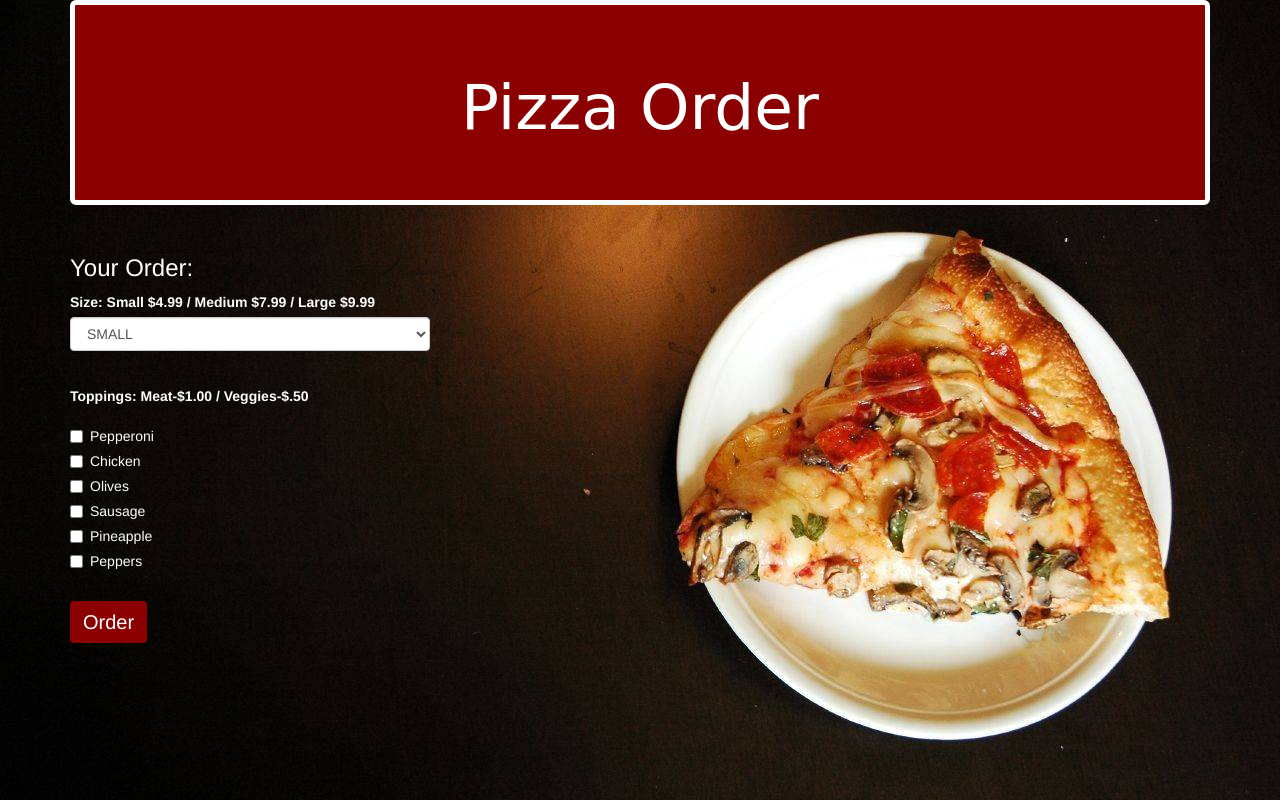
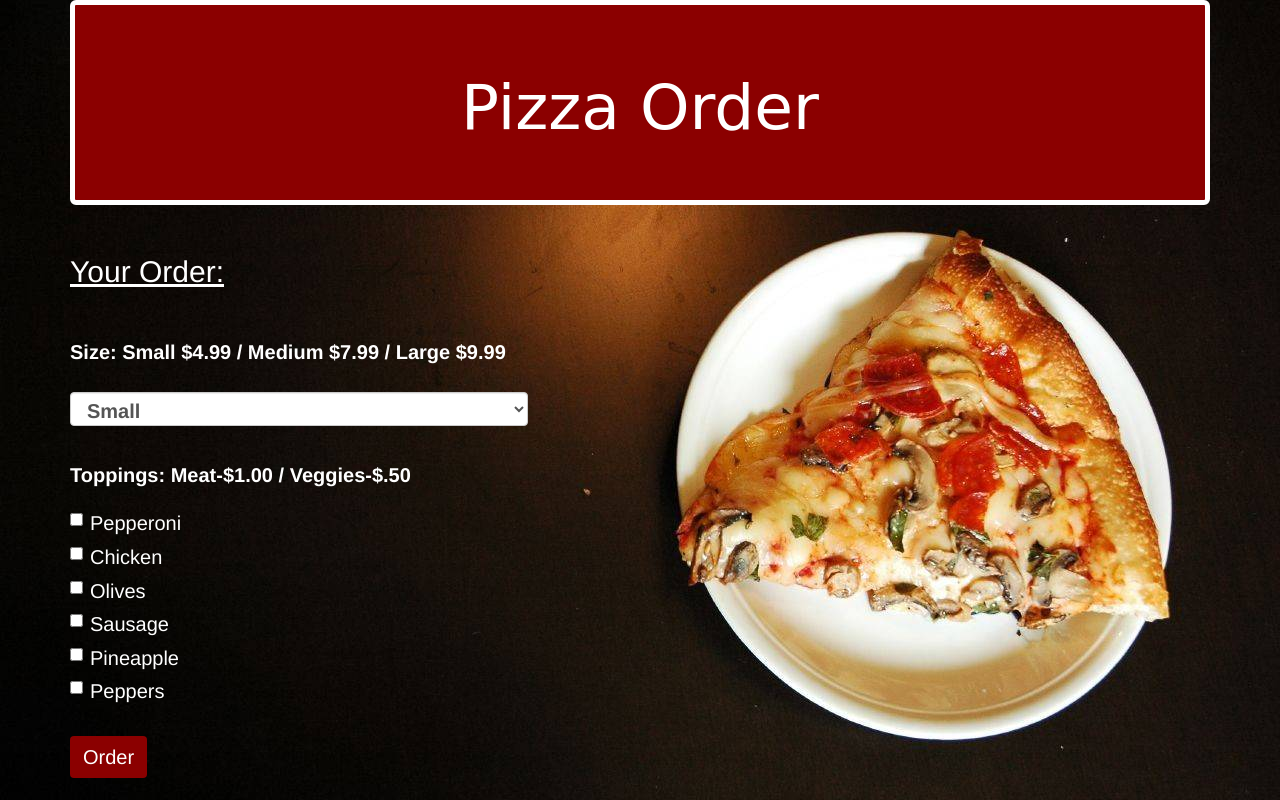
Before and after one commit to jkiyabu/code-review4, a plain HTML site: page index.html in a window 1280 px wide. Drawn offline with Linux system fonts and the light colour scheme.

Commit message:
add more css styling

```diff
--- a/css/styles.css
+++ b/css/styles.css
@@ -20,6 +20,28 @@
   font-family: cursive;
 }
 
+h1 {
+  font-size: 80px;
+}
+
+p {
+  font-size: 20px;
+}
+
+h3 {
+  font-size: 30px;
+  text-decoration: underline;
+}
+
+label {
+  font-size: 20px;
+}
+
+#size {
+  font-size: 20px;
+  font-weight: bold;
+}
+
 body {
   background-color: lightyellow;
   color: white;
--- a/index.html
+++ b/index.html
@@ -14,15 +14,19 @@
         <h1>Pizza Order</h1>
       </div>
       <div class="row">
-        <div class="col-md-4">
+        <div class="col-md-5">
           <form id="pizza-order">
             <h3>Your Order:</h3>
+            <br>
+            <br>
             <div class="form-group">
               <label for="size">Size: Small $4.99 / Medium $7.99 / Large $9.99</label>
+              <br>
+              <br>
               <select class="form-control" id="size">
-                <option>SMALL</option>
-                <option>MEDIUM</option>
-                <option>LARGE</option>
+                <option>Small</option>
+                <option>Medium</option>
+                <option>Large</option>
               </select>
             </div>
             <br>
@@ -74,6 +78,7 @@
         <div class="col-md-6">
           <div id="price1">
             <h3>Your Price:</h3>
+            <br>
             <p>You ordered a <span class="size-order"></span> pizza.</p>
             <p><span id="meat"></span></p>
             <p><span id="veggies"></span></p>
@@ -83,6 +88,7 @@
           </div>
           <div id="price2">
             <h3>Your Price:</h3>
+            <br>
             <p>You ordered a <span class="size-order"></span> pizza with no toppings.  Your order will be <span class="final-price"></span>.</p>
             <br>
             <img src="img/pizza.jpg" alt="">
--- a/js/scripts.js
+++ b/js/scripts.js
@@ -1,3 +1,4 @@
+//business logic
 function Pizza(size, meat, veggies){
   this.size = size;
   this.meat = [meat];
@@ -19,10 +20,9 @@ Pizza.prototype.price = function() {
 
   var finalPrice = sizePrice + (.5 * this.veggies[0].length) + (this.meat[0].length);
   return finalPrice;
-  console.log(finalPrice);
 }
 
-
+//user interface logic
 $(document).ready(function() {
   $("#pizza-order").submit(function(event) {
     event.preventDefault();
```
Also changed, not shown: 1 other file.
